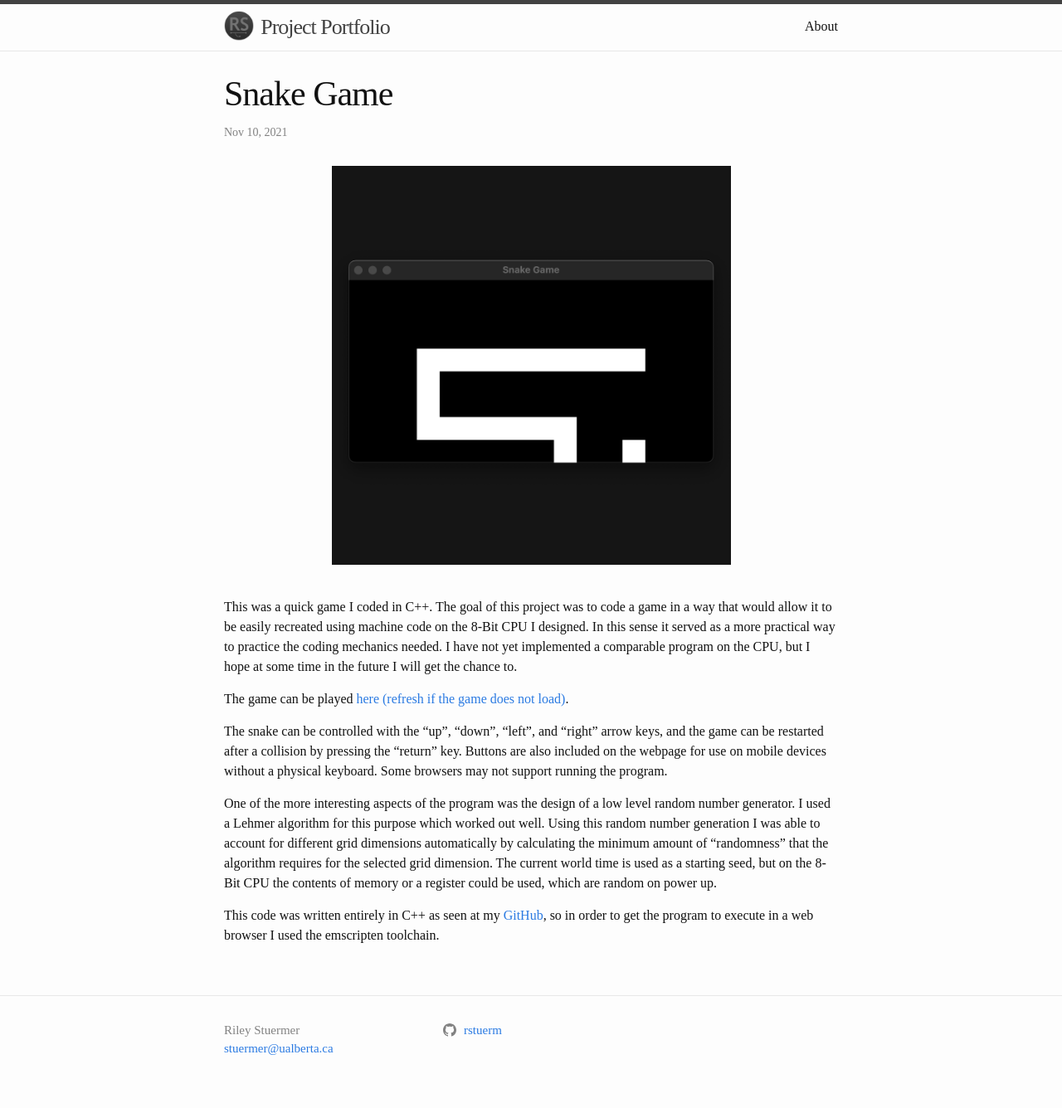
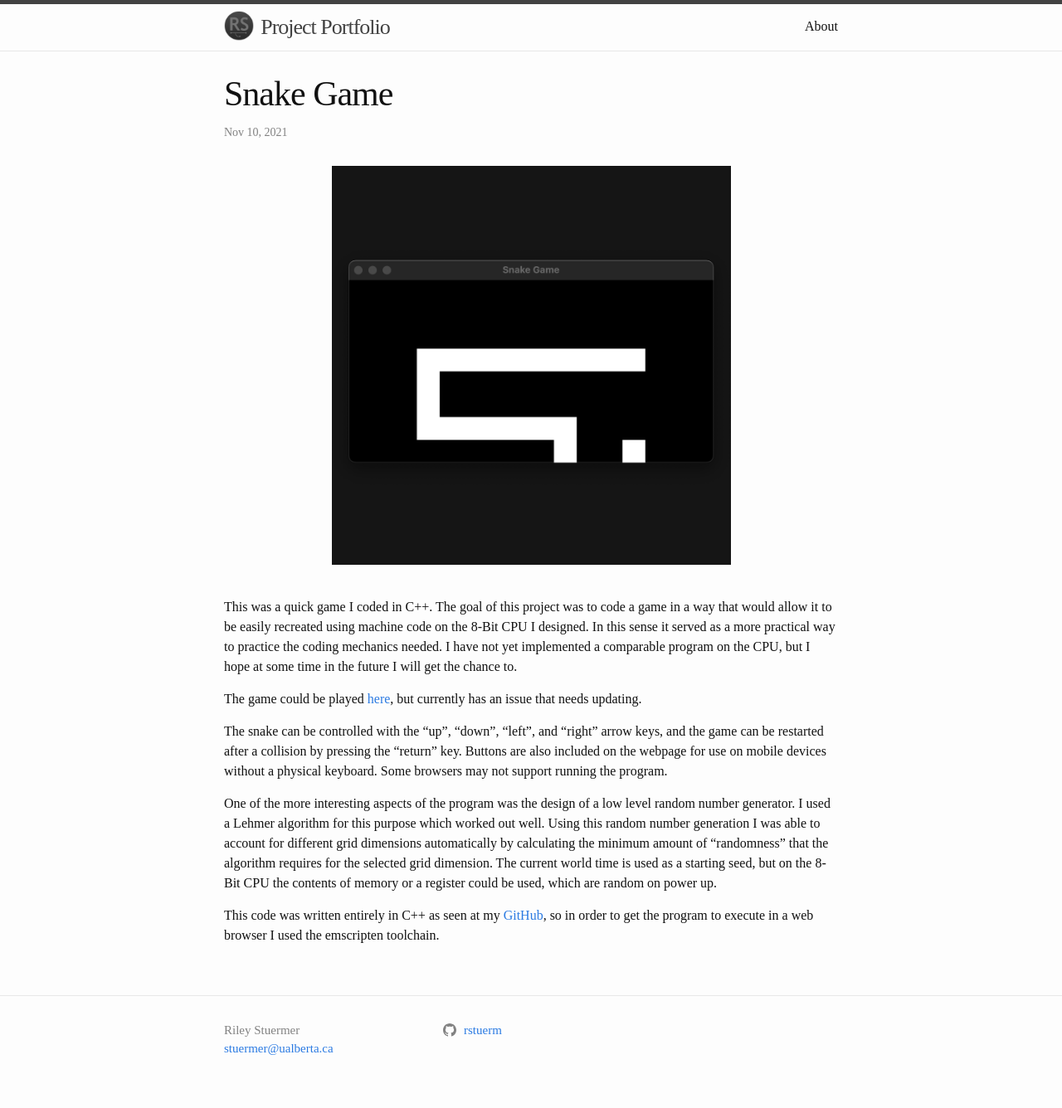
Before and after one commit to rstuerm/rstuerm.github.io, a Jekyll site: the page built from _posts/2021-11-10-SnakeGame.markdown, in a window 1280 px wide. Shown: the whole page at 83% size. Built offline with Jekyll 4.4.1, drawn with Linux system fonts in a browser that asks for light colours.

Commit message:
Add note that snake game is not currently available

```diff
--- a/_posts/2021-11-10-SnakeGame.markdown
+++ b/_posts/2021-11-10-SnakeGame.markdown
@@ -10,7 +10,7 @@ image: /assets/SnakeGame/Snake.png
 
 This was a quick game I coded in C++. The goal of this project was to code a game in a way that would allow it to be easily recreated using machine code on the 8-Bit CPU I designed. In this sense it served as a more practical way to practice the coding mechanics needed. I have not yet implemented a comparable program on the CPU, but I hope at some time in the future I will get the chance to.
 
-The game can be played [here (refresh if the game does not load)]({{ site.baseurl }}{% link /Snake.html %}).
+The game could be played [here]({{ site.baseurl }}{% link /Snake.html %}), but currently has an issue that needs updating.
 
 The snake can be controlled with the "up", "down", "left", and "right" arrow keys, and the game can be restarted after a collision by pressing the "return" key. Buttons are also included on the webpage for use on mobile devices without a physical keyboard. Some browsers may not support running the program.
 
```
